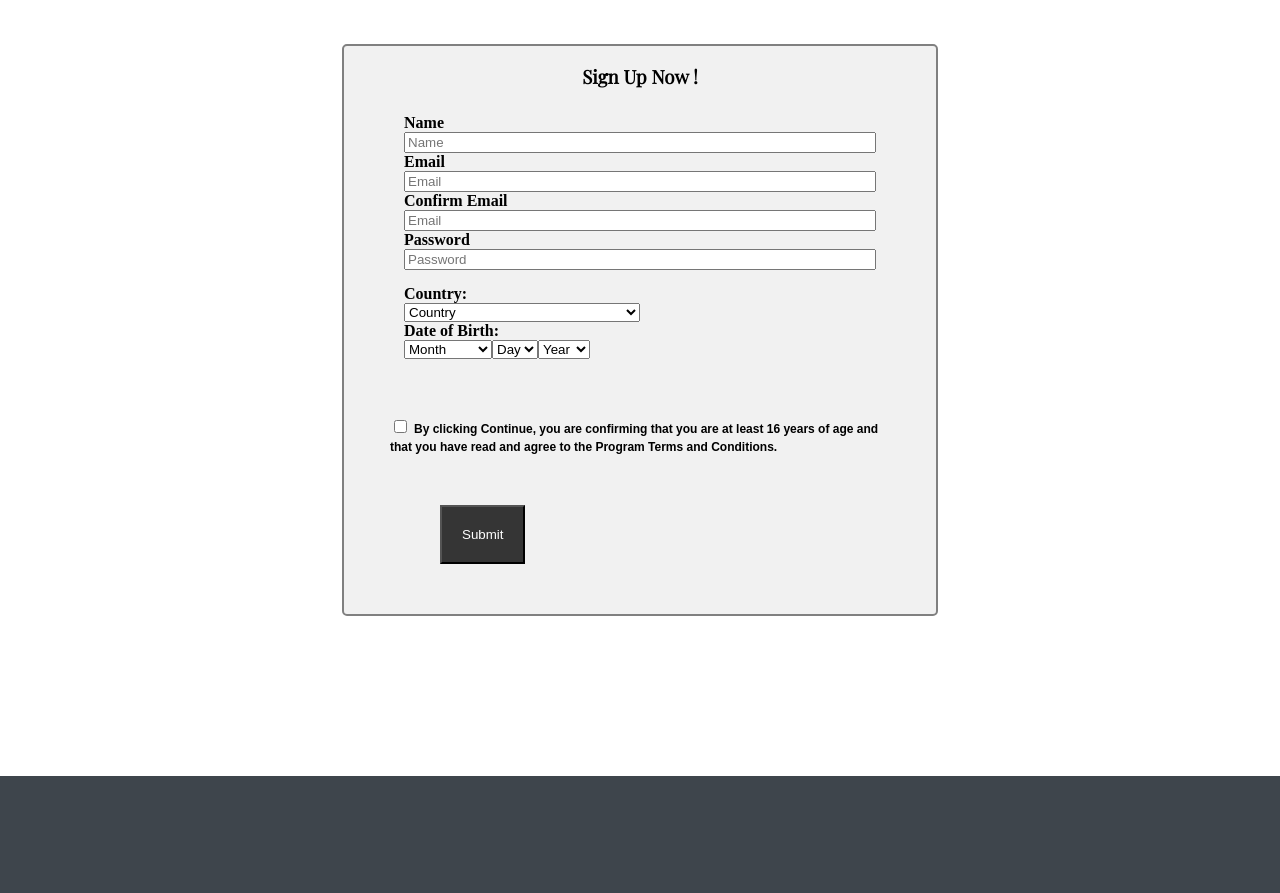
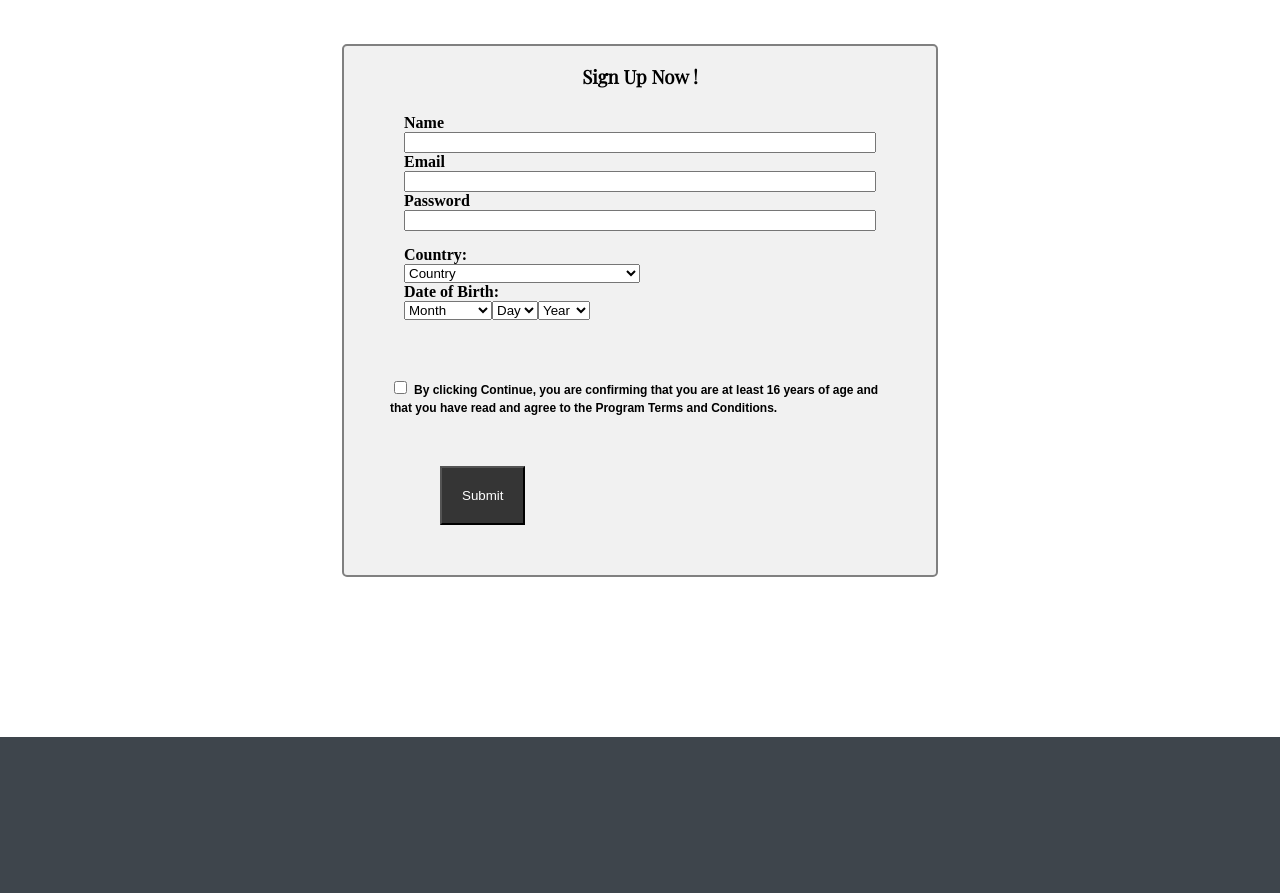
Before and after one commit to Archangel767/Landing-Page-with-a-Hero-Section-, a plain HTML site: page index.html in a window 1280 px wide. Shown: the part 1920-2813 px from the top of the page. Drawn offline with nearby package versions, Linux system fonts and the light colour scheme.

Commit message:
fixed html validation errors

```diff
--- a/index.html
+++ b/index.html
@@ -9,7 +9,7 @@
   <link rel="stylesheet" href="assets/css/style.css">
   <link rel="stylesheet" href="assets/css/fonts.css">
 
-  <title>Image Gallery</title>
+  <title>Landing Page</title>
 </head>
 
 <body>
@@ -26,8 +26,7 @@
     <nav id="hamnav">
 
       <label for="hamburger">&#9776;</label>
-      <input type="checkbox" id="hamburger" />
-
+      <input type="checkbox" id="hamburger"/>
 
       <div id="hamitems">
         <a href="#">Products</a>
@@ -81,13 +80,11 @@
         <h3>Sign Up Now !</h3>
         <fieldset>
           <label for="Name">Name</label>
-          <input type="name" name="Name" placeholder="Name">
-          <label for="Email">Email</label>
-          <input type="email" name="Email" placeholder="Email">
-          <label for="Confirm Email">Confirm Email</label>
-          <input type="Confirm Email" name="COnfirm Email" placeholder="Email">
+          <input type="name" name="Name">
+          <label for="email">Email</label>
+          <input type="email" name="Email">
           <label for="password">Password</label>
-          <input type="password" name="password" placeholder="Password">
+          <input type="password" name="password">
         </fieldset>
 
         <fieldset>
@@ -175,7 +172,7 @@
     </article>
 
 
-    <!--- Google Maps API --->
+    <!---Google Maps API--->
     <section class="location">
       <h3>If you wish to hunt us down in person, please start here...</h3>
       <iframe width="90%" height="450" style="border:0" loading="lazy" allowfullscreen
@@ -185,7 +182,7 @@
   </main>
 
 
-  <!-- Social Media and Copyright / -->
+  <!---Social Media and Copyright--->
 
   <footer>
     <nav class="socialmedialinks">
```
